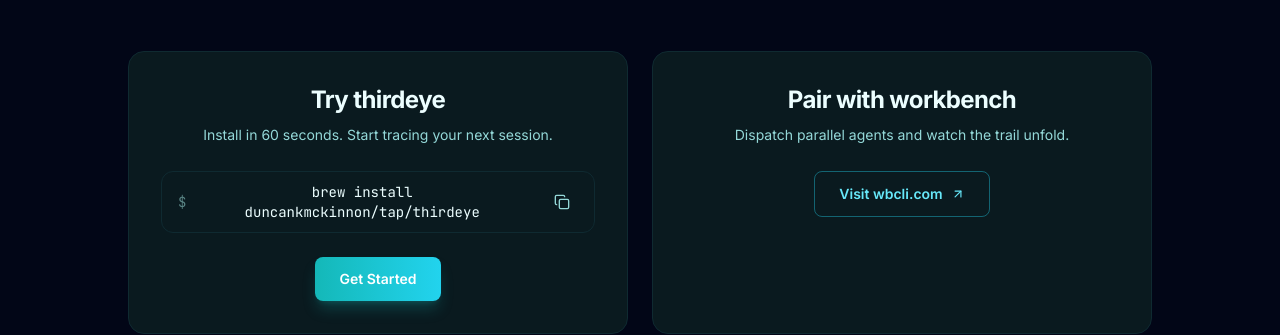
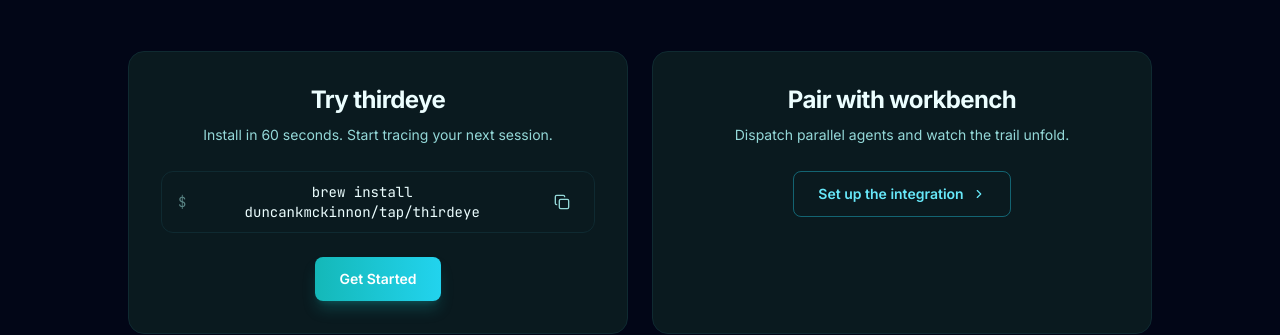
Before and after one commit to duncankmckinnon/thrdi-web, a Next.js app: page / in a window 1280 px wide. Shown: the part 4512-4847 px from the top of the page. Built offline with nearby package versions, Linux system fonts and the light colour scheme; no server answers.

Commit message:
Document workbench trace tagging integration

```diff
--- a/components/landing/cta-footer.tsx
+++ b/components/landing/cta-footer.tsx
@@ -35,13 +35,11 @@
           <p className="mt-2 text-sm leading-relaxed text-brand-text-secondary">
             Dispatch parallel agents and watch the trail unfold.
           </p>
-          <a
-            href="https://wbcli.com"
-            target="_blank"
-            rel="noopener noreferrer"
+          <Link
+            href="/docs/workbench"
             className="mt-6 inline-flex items-center gap-2 rounded-lg border border-brand-accent-secondary/40 px-6 py-3 text-sm font-semibold text-brand-accent-tertiary transition-colors hover:bg-brand-accent-secondary/10 hover:border-brand-accent-secondary"
           >
-            Visit wbcli.com
+            Set up the integration
             <svg
               xmlns="http://www.w3.org/2000/svg"
               width="14"
@@ -54,10 +52,9 @@
               strokeLinejoin="round"
               aria-hidden="true"
             >
-              <path d="M7 7h10v10" />
-              <path d="M7 17 17 7" />
+              <path d="m9 18 6-6-6-6" />
             </svg>
-          </a>
+          </Link>
         </div>
       </div>
     </section>
```
Also changed, not shown: 3 other files (tests, documents, lock files or other folders).
